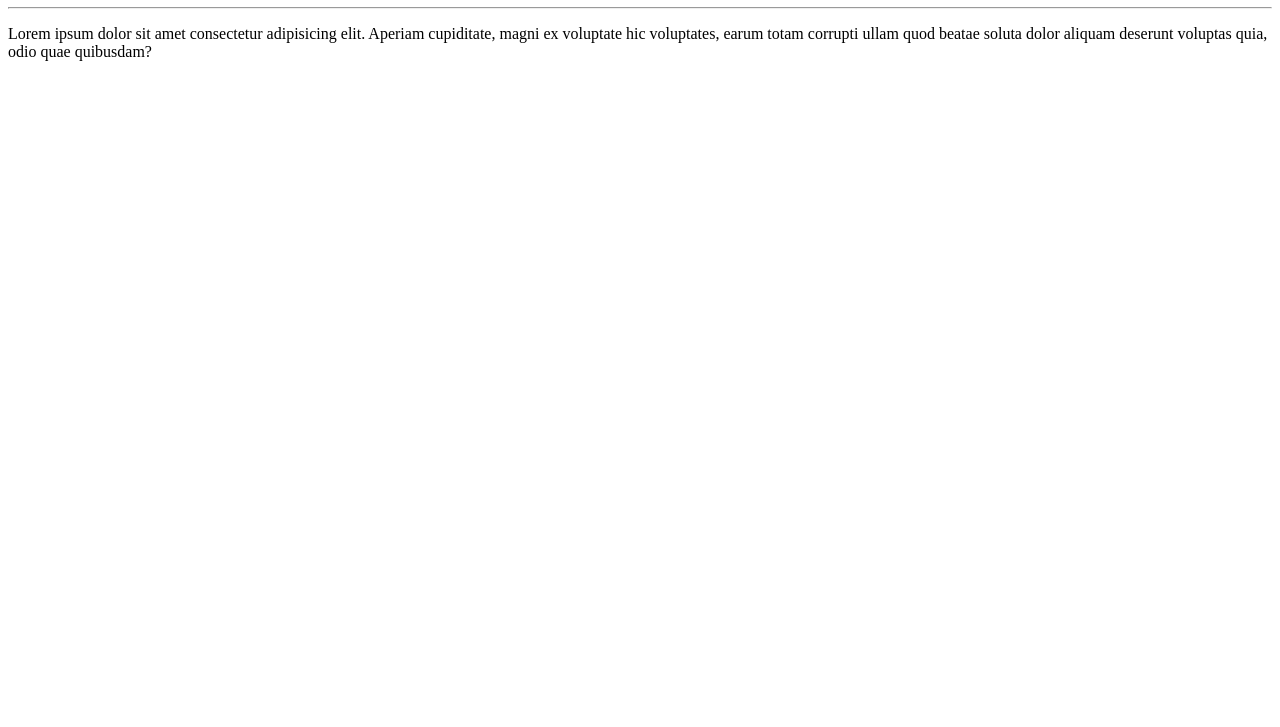
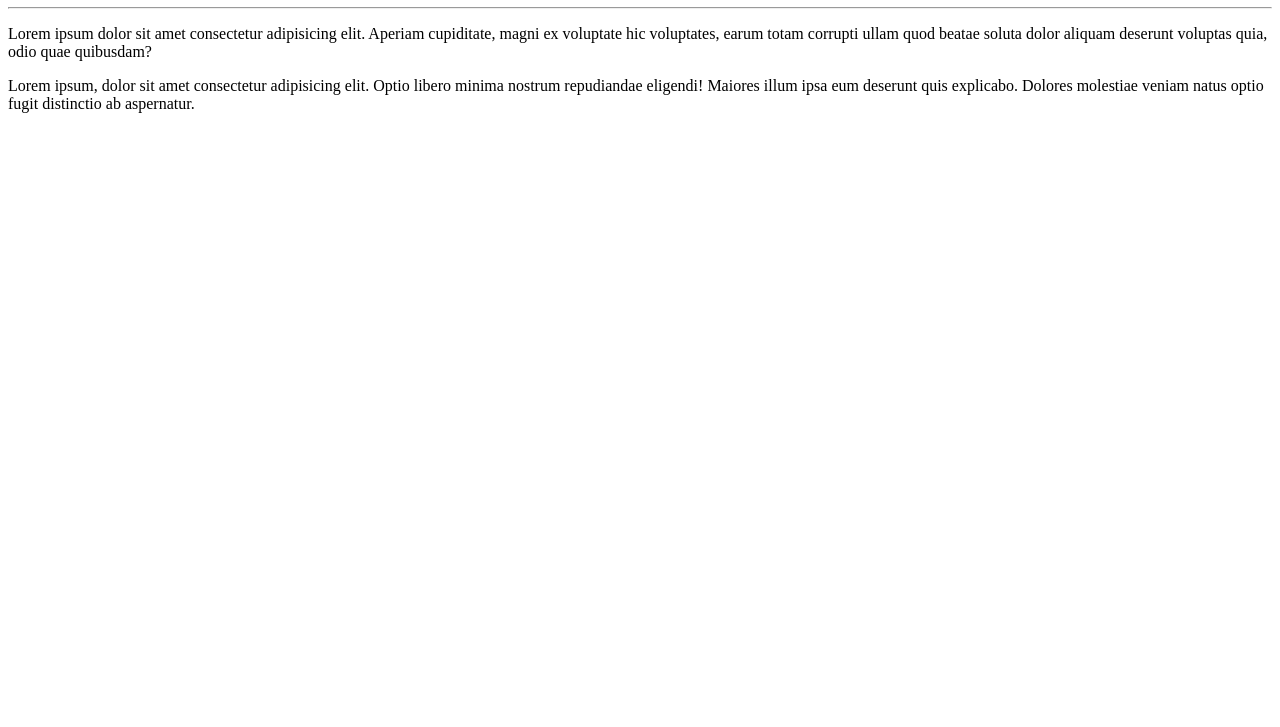
Before and after one commit to BlackErro/githubolamundo, a plain HTML site: page index.html in a window 1280 px wide. Shown: the part 73-800 px from the top of the page. Drawn offline with Linux system fonts and the light colour scheme.

Commit message:
criei um paragrafo
mais 1

```diff
--- a/index.html
+++ b/index.html
@@ -9,5 +9,6 @@
     <h1>Ola mundo de teste</h1>
     <hr>
     <p>Lorem ipsum dolor sit amet consectetur adipisicing elit. Aperiam cupiditate, magni ex voluptate hic voluptates, earum totam corrupti ullam quod beatae soluta dolor aliquam deserunt voluptas quia, odio quae quibusdam?</p>
+    <p>Lorem ipsum, dolor sit amet consectetur adipisicing elit. Optio libero minima nostrum repudiandae eligendi! Maiores illum ipsa eum deserunt quis explicabo. Dolores molestiae veniam natus optio fugit distinctio ab aspernatur.</p>
 </body>
 </html>
```
